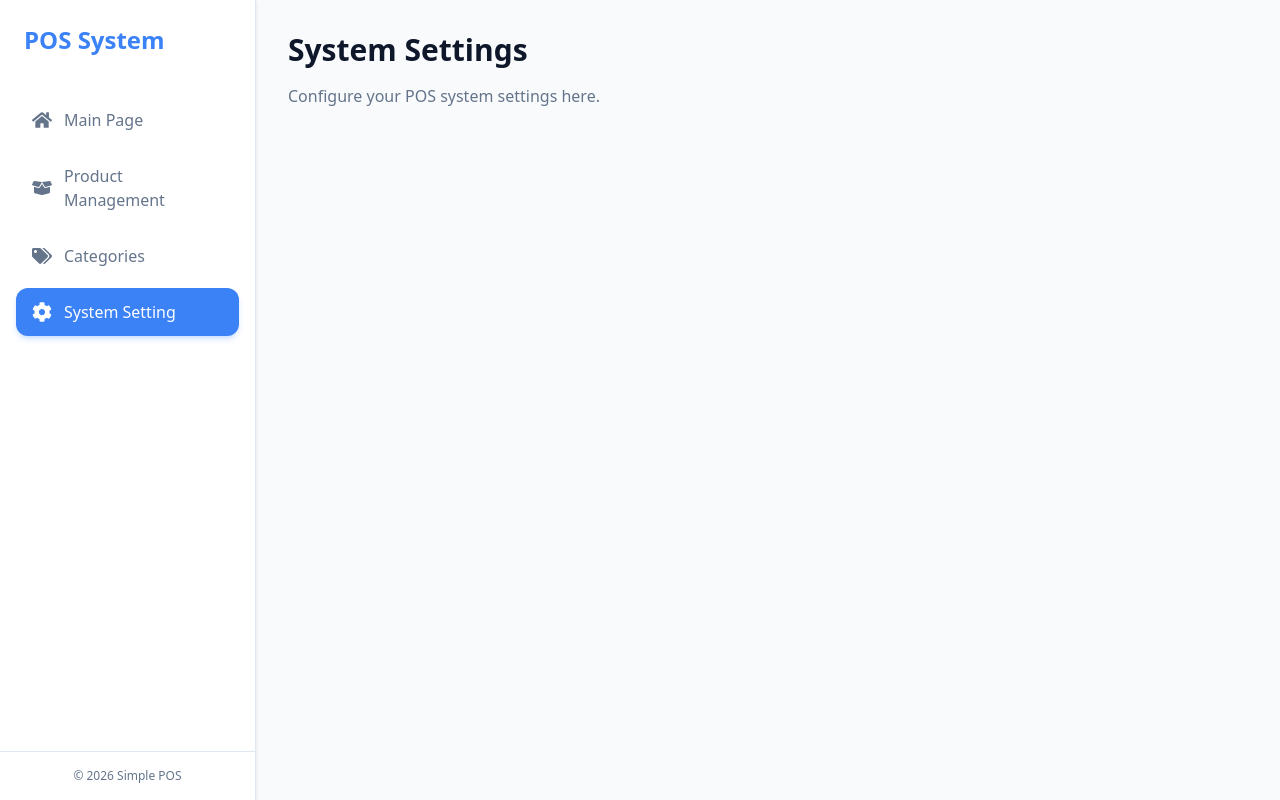
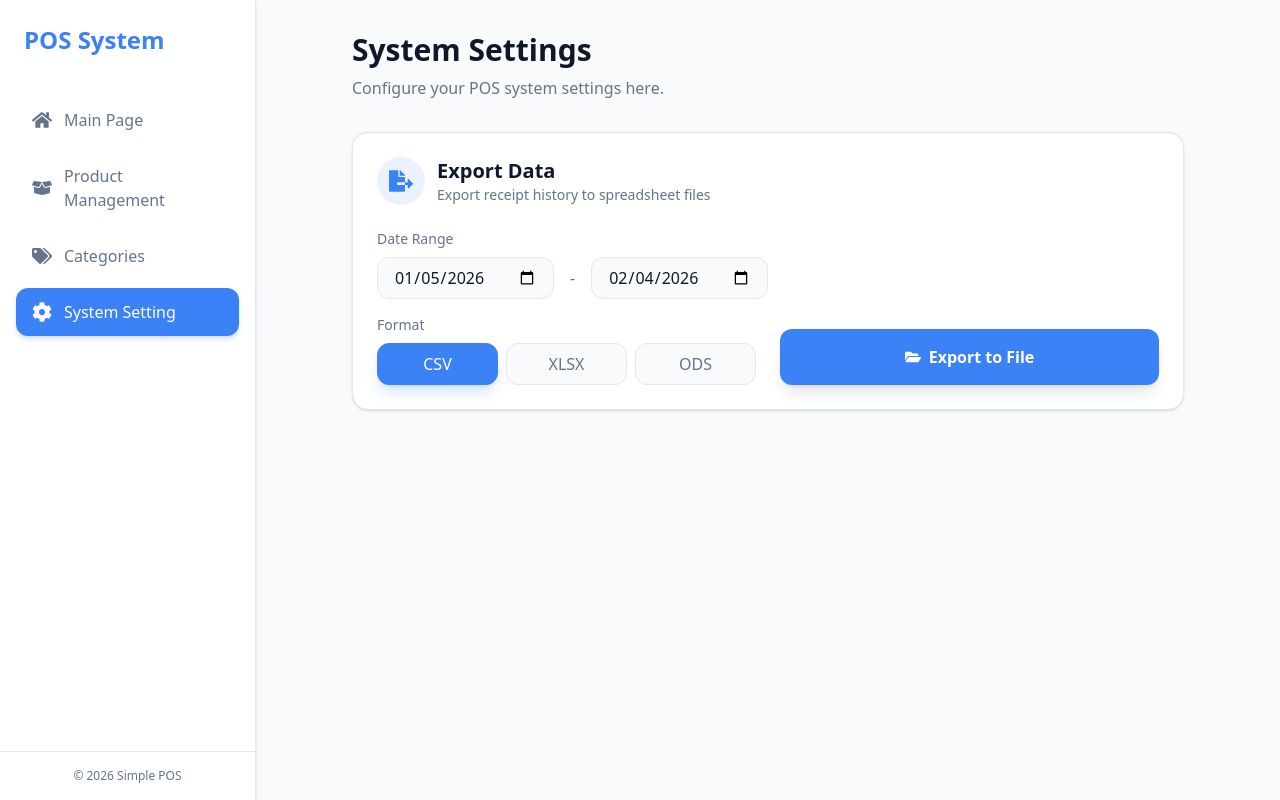
Before and after one commit to ZenitHTH/simple-pos, a Next.js app: page /setting in a window 1280 px wide. Built offline with nearby package versions, Linux system fonts and the light colour scheme.

Commit message:
feat: Add ODS export functionality with the introduction of `ods_export.rs`.

```diff
--- a/src/app/setting/page.tsx
+++ b/src/app/setting/page.tsx
@@ -1,8 +1,124 @@
+"use client";
+
+import { useState } from 'react';
+import { receiptApi } from '../lib/api';
+import { FaFileCsv, FaFileExcel, FaFileExport, FaFolderOpen } from 'react-icons/fa';
+import { save } from '@tauri-apps/plugin-dialog';
+
 export default function SettingPage() {
+    const [startDate, setStartDate] = useState(() => {
+        const d = new Date();
+        d.setDate(d.getDate() - 30);
+        return d.toISOString().split('T')[0];
+    });
+    const [endDate, setEndDate] = useState(() => new Date().toISOString().split('T')[0]);
+    const [format, setFormat] = useState('csv');
+    const [loading, setLoading] = useState(false);
+
+    const handleExport = async () => {
+        setLoading(true);
+        try {
+            const start = Math.floor(new Date(startDate).getTime() / 1000);
+            const end = Math.floor(new Date(endDate).getTime() / 1000) + 86399;
+
+            // 1. Open Save Dialog
+            const path = await save({
+                filters: [{
+                    name: format.toUpperCase(),
+                    extensions: [format]
+                }],
+                defaultPath: `receipts_export_${startDate}_${endDate}.${format}`
+            });
+
+            if (!path) {
+                setLoading(false);
+                return; // User cancelled
+            }
+
+            // 2. Call Backend
+            await receiptApi.exportReceipts(path, format, start, end);
+            alert("Export successful!");
+        } catch (error) {
+            console.error(error);
+            alert("Export failed: " + error);
+        } finally {
+            setLoading(false);
+        }
+    };
+
     return (
-        <div className="p-8">
-            <h1 className="text-3xl font-bold mb-4">System Settings</h1>
-            <p className="text-muted">Configure your POS system settings here.</p>
+        <div className="p-8 max-w-4xl mx-auto">
+            <h1 className="text-3xl font-bold mb-2">System Settings</h1>
+            <p className="text-muted mb-8">Configure your POS system settings here.</p>
+
+            {/* Export Section */}
+            <div className="bg-card-bg rounded-2xl border border-border p-6 shadow-sm">
+                <div className="flex items-center gap-3 mb-6">
+                    <div className="p-3 rounded-full bg-primary/10 text-primary">
+                        <FaFileExport size={24} />
+                    </div>
+                    <div>
+                        <h2 className="text-xl font-bold">Export Data</h2>
+                        <p className="text-muted text-sm">Export receipt history to spreadsheet files</p>
+                    </div>
+                </div>
+
+                <div className="grid md:grid-cols-2 gap-6">
+                    <div className="space-y-4">
+                        <div>
+                            <label className="block text-sm font-medium text-muted mb-2">Date Range</label>
+                            <div className="flex gap-4">
+                                <input
+                                    type="date"
+                                    value={startDate}
+                                    onChange={(e) => setStartDate(e.target.value)}
+                                    className="w-full px-4 py-2 rounded-xl bg-background border border-border focus:border-primary focus:ring-2 focus:ring-primary/20 outline-none"
+                                />
+                                <span className="self-center text-muted">-</span>
+                                <input
+                                    type="date"
+                                    value={endDate}
+                                    onChange={(e) => setEndDate(e.target.value)}
+                                    className="w-full px-4 py-2 rounded-xl bg-background border border-border focus:border-primary focus:ring-2 focus:ring-primary/20 outline-none"
+                                />
+                            </div>
+                        </div>
+
+                        <div>
+                            <label className="block text-sm font-medium text-muted mb-2">Format</label>
+                            <div className="grid grid-cols-3 gap-2">
+                                {['csv', 'xlsx', 'ods'].map((f) => (
+                                    <button
+                                        key={f}
+                                        onClick={() => setFormat(f)}
+                                        className={`px-4 py-2 rounded-xl border transition-all font-medium uppercase ${format === f
+                                                ? 'bg-primary text-primary-foreground border-primary shadow-lg shadow-blue-500/20'
+                                                : 'bg-background border-border hover:bg-muted/10 text-muted'
+                                            }`}
+                                    >
+                                        {f}
+                                    </button>
+                                ))}
+                            </div>
+                            {format === 'ods' && (
+                                <p className="text-xs text-yellow-500 mt-2">
+                                    Note: ODS export is experimental.
+                                </p>
+                            )}
+                        </div>
+                    </div>
+
+                    <div className="flex flex-col justify-end">
+                        <button
+                            onClick={handleExport}
+                            disabled={loading}
+                            className="w-full py-4 bg-primary text-primary-foreground font-bold rounded-xl hover:bg-blue-600 transition-colors flex items-center justify-center gap-2 shadow-lg hover:shadow-xl disabled:opacity-50 disabled:cursor-not-allowed"
+                        >
+                            {loading ? 'Exporting...' : <><FaFolderOpen /> Export to File</>}
+                        </button>
+                    </div>
+                </div>
+            </div>
         </div>
     );
 }
```
